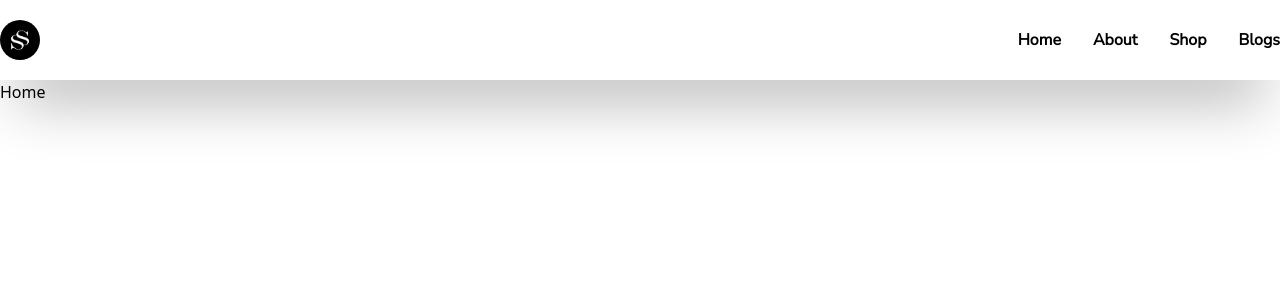
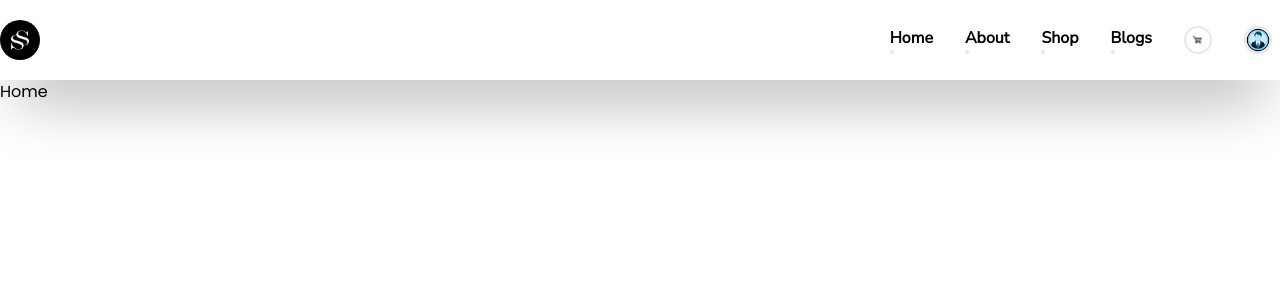
Before and after one commit to fortuneonyeka/shoppers-ecommerce, a React (Create React App) app in the folder shoopers-client/: page / in a window 1280 px wide. Shown: the top 300 px of the page. Built offline with nearby package versions, Linux system fonts and the light colour scheme.

Commit message:
add user and cart icons

```diff
--- a/shoopers-client/src/App.js
+++ b/shoopers-client/src/App.js
@@ -5,7 +5,7 @@ import Home from './pages/Home';
 
 function App() {
   return (
-    <div className="">
+    <div className="font-bodyFont">
       <Header />
       <Home />
     </div>
--- a/shoopers-client/src/components/navigation/Header.jsx
+++ b/shoopers-client/src/components/navigation/Header.jsx
@@ -1,6 +1,6 @@
 import React from 'react';
 import { Link } from 'react-router-dom';
-import { Logo } from '../../assets/index.js';
+import { Logo, user, cart } from '../../assets/index.js';
 
 const Header = () => {
   const navItems = [
@@ -20,6 +20,14 @@ const Header = () => {
       name: 'Blogs',
       link: '/blogs',
     },
+    {
+      img: cart,
+      link: '/blogs',
+    },
+    {
+      img: user,
+      link: '/blogs',
+    },
   ];
 
   return (
@@ -28,10 +36,16 @@ const Header = () => {
         <div className='w-10 h-10'>
           <img className='rounded-full cursor-pointer' src={Logo} alt='logo' />
         </div>
-        <div className='flex items-center gap-8 text-xl'>
+        <div className='flex items-center gap-8 text-xl px-2'>
           {navItems.map((item, index) => {
-            return <div key={index}><p className='text-base text-black font-bold hover:text-orange-900 hover:underline underline-offset-2 decoration-[1px] cursor-pointer duration-300'>{item.name}</p></div>
+            return <div key={index}>
+              <p className='text-base text-black font-bold hover:text-orange-900 hover:underline underline-offset-2 decoration-[1px] cursor-pointer duration-300'>{item.name}</p>
+              <div className='w-7 flex '>
+                <img className='border-2 rounded-full' src={item.img} alt="" />
+              </div>
+            </div>
           })}
+
         </div>
       </div>
     </div>
```
